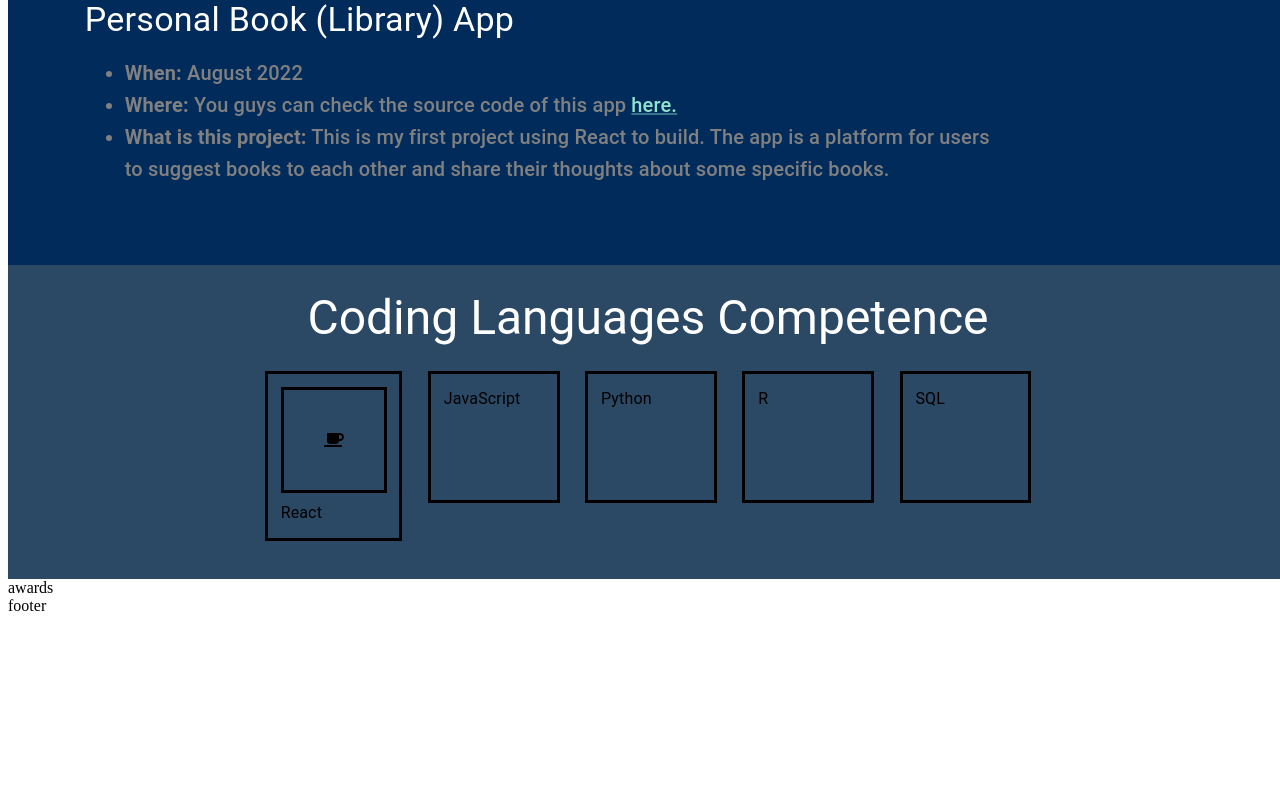
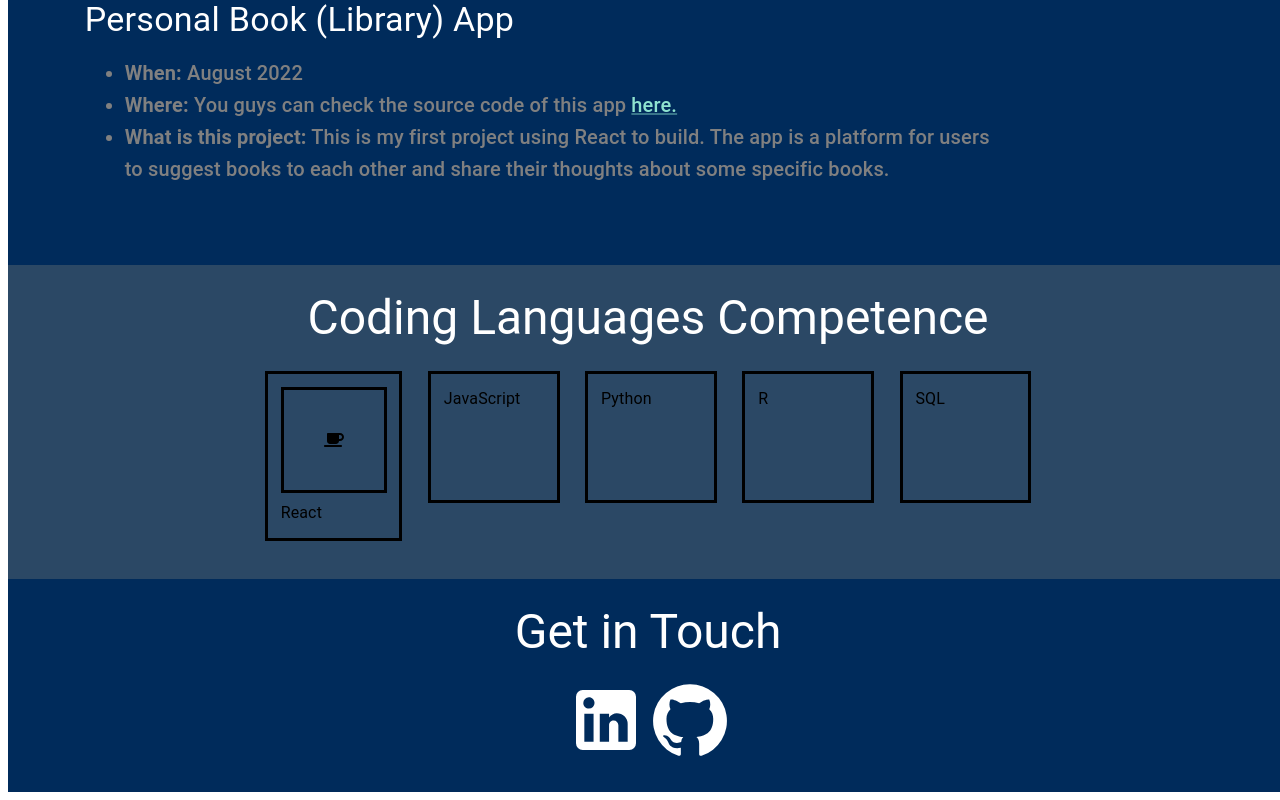
Before and after one commit to triluu03/personal-portfolio, a React (Create React App) app: page / in a window 1280 px wide. Shown: the part 2422-3222 px from the top of the page. Before the commit the page ends 3045 px from the top, so only its background shows below. Built offline with nearby package versions, Linux system fonts and the light colour scheme.

Commit message:
add contact section

```diff
--- a/src/App.js
+++ b/src/App.js
@@ -6,7 +6,7 @@
 import Education from './components/Education'
 import Projects from './components/Projects'
 import Skills from './components/Skills'
-import Awards from './components/Awards'
+// import Awards from './components/Awards'
 import Footer from './components/Footer'
 
 export const appTheme = createTheme({
@@ -43,7 +43,7 @@
             <Education />
             <Projects />
             <Skills />
-            <Awards />
+            {/*<Awards />*/}
             <Footer />
         </ThemeProvider>
     )
--- a/src/components/Footer.js
+++ b/src/components/Footer.js
@@ -1,5 +1,61 @@
+import { Box, Typography } from '@mui/material'
+
+import GitHubIcon from '@mui/icons-material/GitHub'
+import LinkedInIcon from '@mui/icons-material/LinkedIn'
+
 const Footer = () => {
-    return <div>footer</div>
+    return (
+        <Box
+            sx={{
+                width: '100vw',
+                height: 'auto',
+                bgcolor: 'primary.main',
+                display: 'flex',
+                flexDirection: 'column',
+                pt: '2%',
+                pb: '2%',
+            }}
+            id='contact'
+        >
+            <Box
+                sx={{
+                    display: 'flex',
+                    justifyContent: 'center',
+                    width: '100%',
+                }}
+            >
+                <Typography variant='h3' color='textPrimary.main'>
+                    Get in Touch
+                </Typography>
+            </Box>
+            <Box sx={{ mt: '1.5%', textAlign: 'center' }}>
+                <Typography>
+                    <a href='https://www.linkedin.com/in/triluu03/'>
+                        <LinkedInIcon
+                            color='textPrimary'
+                            sx={{
+                                fontSize: '5em',
+                                ':hover': {
+                                    color: 'cardTitle.main',
+                                },
+                            }}
+                        />
+                    </a>{' '}
+                    <a href='https://github.com/triluu03'>
+                        <GitHubIcon
+                            color='textPrimary'
+                            sx={{
+                                fontSize: '5em',
+                                ':hover': {
+                                    color: 'cardTitle.main',
+                                },
+                            }}
+                        />
+                    </a>
+                </Typography>
+            </Box>
+        </Box>
+    )
 }
 
 export default Footer
```
